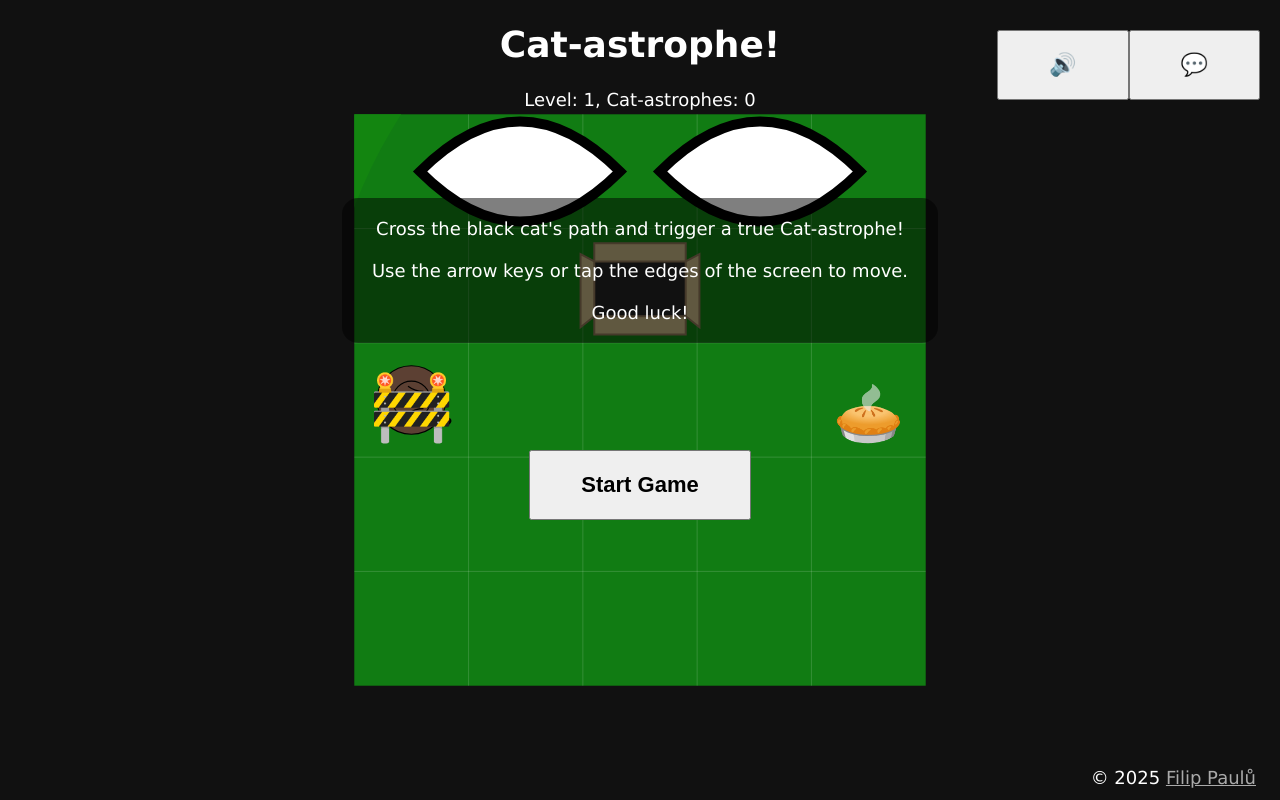
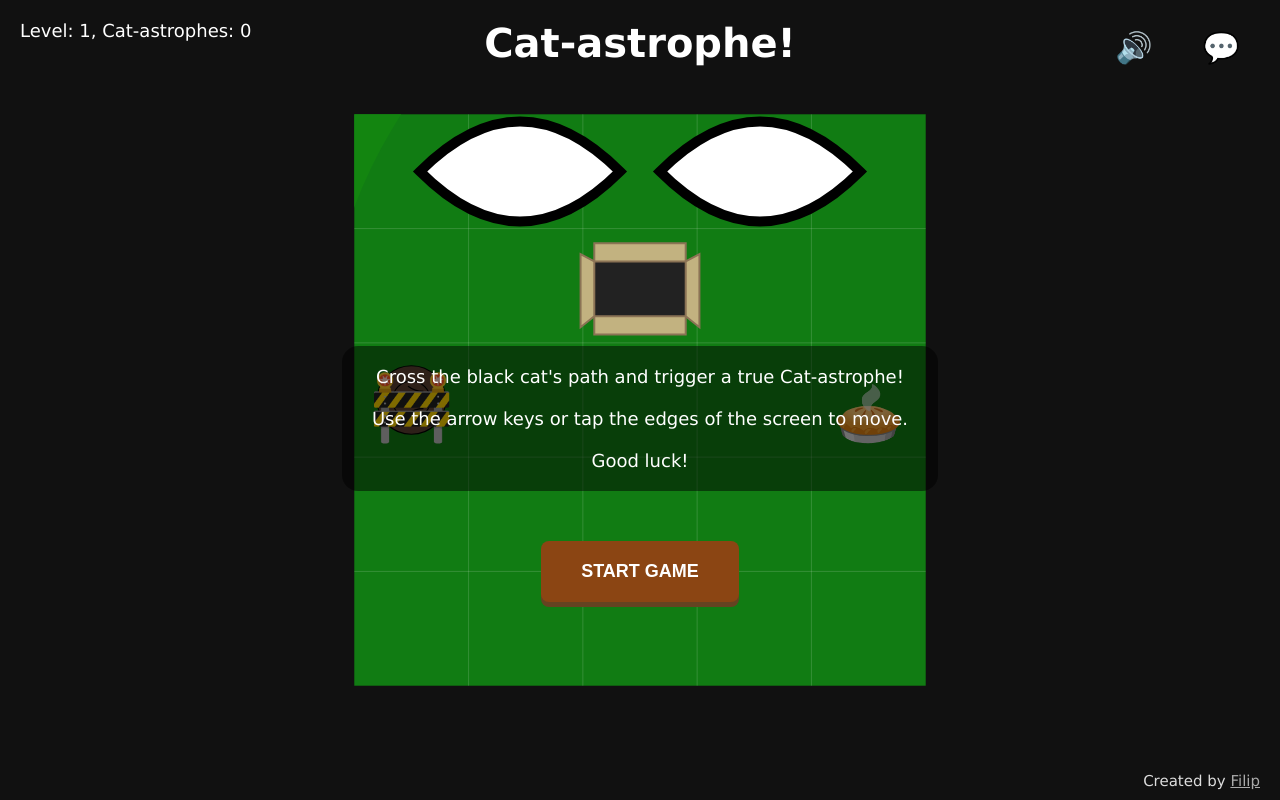
Before and after one commit to ingSlonik/cat-astrophe, a website built with Parcel: page src/index.html in a window 1280 px wide. Built offline with nearby package versions, Linux system fonts and the light colour scheme.

Commit message:
Update styles for text and controls

```diff
--- a/src/index.html
+++ b/src/index.html
@@ -4,7 +4,7 @@
 <head>
     <meta charset="utf-8" />
     <title>Cat-astrophe!</title>
-    <meta name="viewport" content="width=500px, user-scalable=no">
+    <meta name="viewport" content="width=700px, user-scalable=no">
     <link rel="stylesheet" href="styles.css" />
 </head>
 
@@ -17,14 +17,18 @@
         <button id="music">🔊</button>
         <button id="sound">💬</button>
     </div>
-    <div id="text"></div>
-    <button id="the-button"></button>
+    <div id="content">
+        <div id="text"></div>
+        <button id="the-button"></button>
+    </div>
     <div id="arrows">
         <div><button id="up">↑</button></div>
         <div><button id="left">←</button><button id="down">↓</button><button id="right">→</button></div>
     </div>
-    <div id="subtitles" class="hide"></div>
-    <div id="footer">&copy; 2025 <a href="https://paulu.cz/" target="_blank">Filip Paulů</a></div>
+    <div id="subtitles-wrap">
+        <div id="subtitles" class="hide"></div>
+    </div>
+    <div id="footer">Created by <a href="https://paulu.cz/" target="_blank">Filip</a></div>
     <canvas id="canvas"></canvas>
     <script type="module" src="app.ts"></script>
 </body>
--- a/src/styles.css
+++ b/src/styles.css
@@ -28,26 +28,78 @@ canvas {
     z-index: 1;
 }
 
-#score {}
+h1 {
+    margin: 20px;
+    padding: 0px;
+    font-size: 40px;
+}
+
+h2 {
+    font-size: 26px;
+    margin: 10px;
+    margin-bottom: 40px;
+}
+
+p {
+    margin: 20px 0px;
+}
+
+#score {
+    position: absolute;
+    top: 20px;
+    left: 20px;
+    white-space: pre;
+    text-align: left;
+}
 
 #controls {
     position: absolute;
-    top: 10px;
+    top: 20px;
     right: 20px;
     display: flex;
+    gap: 10px;
+}
+
+#controls button {
+    background-color: transparent;
+    box-shadow: none;
+    padding: 10px 20px;
+    font-size: 30px;
+}
+
+#content {
+    display: flex;
+    flex-direction: column;
+    align-items: center;
+    padding: 0px 40px;
+    padding-top: 100px;
+    gap: 50px;
 }
 
 #text,
 #subtitles {
+    display: block;
+    width: auto;
     padding: 20px 30px;
-    margin: 20px auto;
     background-color: rgba(0, 0, 0, 0.5);
     border-radius: 16px;
 }
 
 #footer {
     text-align: right;
-    padding: 12px 24px;
+    padding: 10px 20px;
+    font-size: 15px;
+    color: #DDD;
+}
+
+#subtitles-wrap {
+    position: absolute;
+    bottom: 200px;
+    left: 0;
+    right: 0;
+    padding: 0px 40px;
+    display: flex;
+    justify-content: center;
 }
 
 a {
@@ -57,22 +109,52 @@ a {
 #arrows {
     position: absolute;
     bottom: 20px;
-    right: 30px;
+    right: 0px;
+    left: 0px;
     display: flex;
+    align-items: center;
     flex-direction: column;
+    gap: 10px;
 }
 
 #arrows>div {
     display: flex;
+    gap: 5px;
 }
 
 button {
     display: block;
-    margin: 20px auto;
-    padding: 20px 50px;
+    margin: 0px auto;
+    padding: 20px 40px;
     font-size: 22px;
     font-weight: bold;
+    transition: all 0.3s ease;
     cursor: pointer;
+    font-family: sans-serif;
+    font-size: 18px;
+    font-weight: bold;
+    text-align: center;
+    text-transform: uppercase;
+    text-decoration: none;
+    background-color: #8B4513;
+    color: white;
+    border: none;
+    border-radius: 8px;
+    box-shadow: 0 5px 0 #654321;
+}
+
+button:hover {
+    background-color: #A0522D;
+    scale: 1.2;
+}
+
+button:active {
+    transform: translateY(3px);
+    box-shadow: 0 2px 0 #654321;
+}
+
+button:focus {
+    outline: none;
 }
 
 #start {
```
